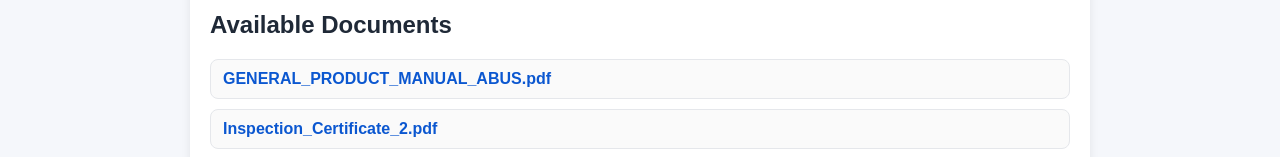
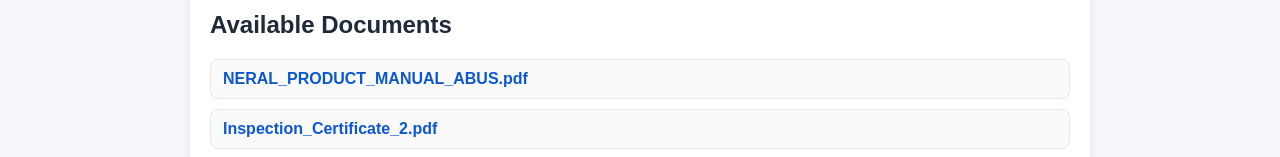
Before and after one commit to Sasos-ops/EOT-Crane-1-2-, a plain HTML site: page index.html in a window 1280 px wide. Shown: the part 294-451 px from the top of the page. Drawn offline with Linux system fonts and the light colour scheme.

Commit message:
Update index.html

```diff
--- a/index.html
+++ b/index.html
@@ -88,7 +88,7 @@
       <img src="Picture1.png" alt="EOT Crane" class="hero-img" />
       <h2>Available Documents</h2>
       <ul>
-        <li><a href="GENERAL_PRODUCT_MANUAL_ABUS.pdf" target="_blank">GENERAL_PRODUCT_MANUAL_ABUS.pdf</a></li>
+        <li><a href="GENERAL_PRODUCT_MANUAL_ABUS.pdf" target="_blank">NERAL_PRODUCT_MANUAL_ABUS.pdf</a></li>
         <li><a href="Inspection_Certificate_2.pdf" target="_blank">Inspection_Certificate_2.pdf</a></li>
         <li><a href="Inspection_certificate_1.pdf" target="_blank">Inspection_certificate_1.pdf</a></li>
         <li><a href="Load_Test_Report.pdf" target="_blank">Load_Test_Report.pdf</a></li>
```
